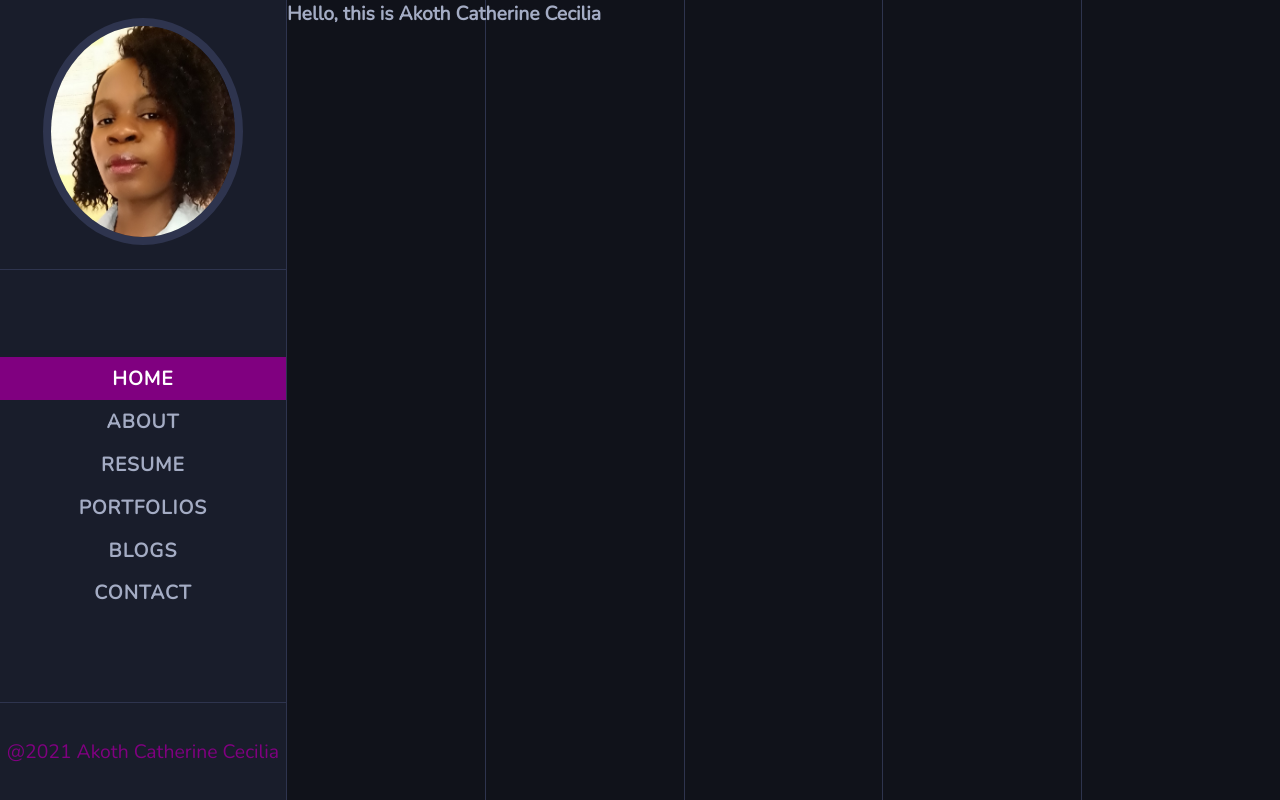
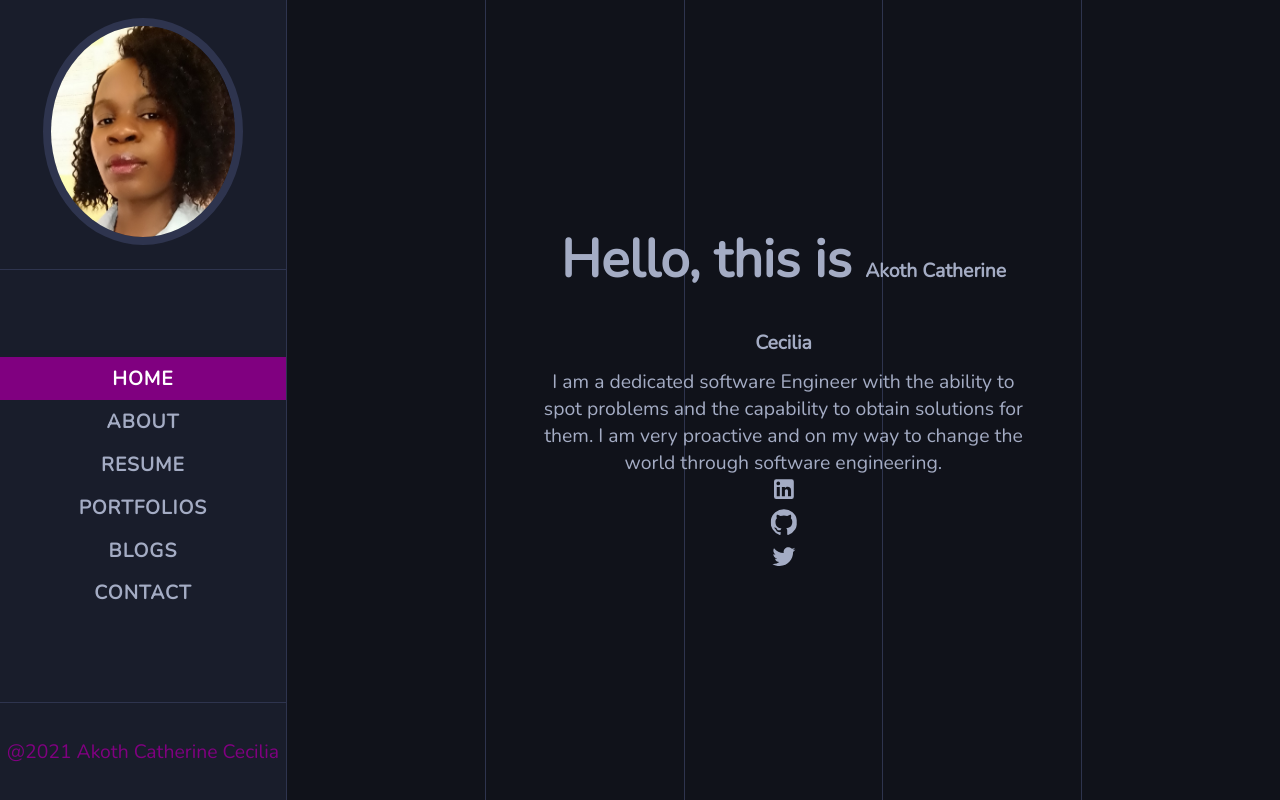
Before and after one commit to cathyAkoth/catherine, a React (Create React App) app: page / in a window 1280 px wide. Built offline with nearby package versions, Linux system fonts and the light colour scheme.

Commit message:
Added material ui icons

```diff
--- a/package.json
+++ b/package.json
@@ -3,6 +3,8 @@
   "version": "0.1.0",
   "private": true,
   "dependencies": {
+    "@material-ui/core": "^4.12.3",
+    "@material-ui/icons": "^4.11.2",
     "@testing-library/jest-dom": "^5.15.0",
     "@testing-library/react": "^11.2.7",
     "@testing-library/user-event": "^12.8.3",
--- a/src/Pages/HomePage.js
+++ b/src/Pages/HomePage.js
@@ -1,5 +1,8 @@
 import React from 'react';
 import styled from "styled-components";
+import LinkedInIcon from '@material-ui/icons/LinkedIn';
+import GithubIcon from '@material-ui/icons/GitHub';
+import TwitterIcon from '@material-ui/icons/Twitter';
 
 
 function HomePage(){
@@ -7,6 +10,20 @@ return(
     <HomePageStyled>
         <div className="typography">
             <h1> Hello, this is <span>Akoth Catherine Cecilia</span></h1>
+            <p>I am a dedicated software Engineer with the ability to spot problems and the capability to obtain solutions for them.
+                I am very proactive and on my way to change the world through software engineering.
+            </p>
+             <div className="icons">
+                 <div className="i-linkedIn">
+                    <LinkedInIcon />
+                </div>
+                 <div className="i-github">
+                    <GithubIcon />
+                </div>
+                <div className="i-twitter">
+                    <TwitterIcon />
+                </div>
+            </div>
         </div>
     </HomePageStyled>
 )
@@ -16,6 +33,14 @@ const HomePageStyled = styled.header`
     width:100%;
     height:100vh;
     position:relative;
+
+    .typography{
+        position:absolute;
+        top: 50%;
+        left:50%;
+        transform: translate(-50%,-50%);
+        text-align:center;
+    }
 `;
 
 export default HomePage;
```
Also changed, not shown: src/styles/GlobalStyle.js, 1 other file (tests, documents, lock files or other folders).
